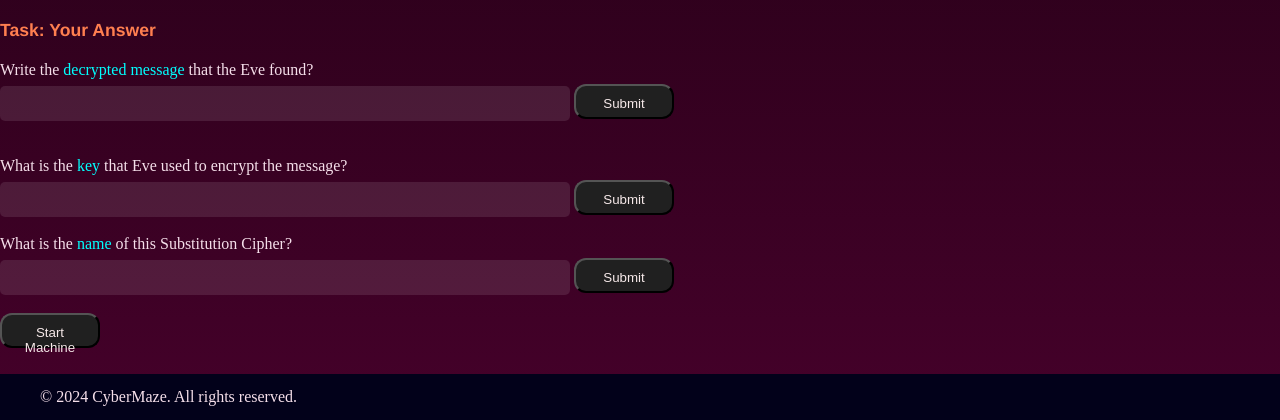
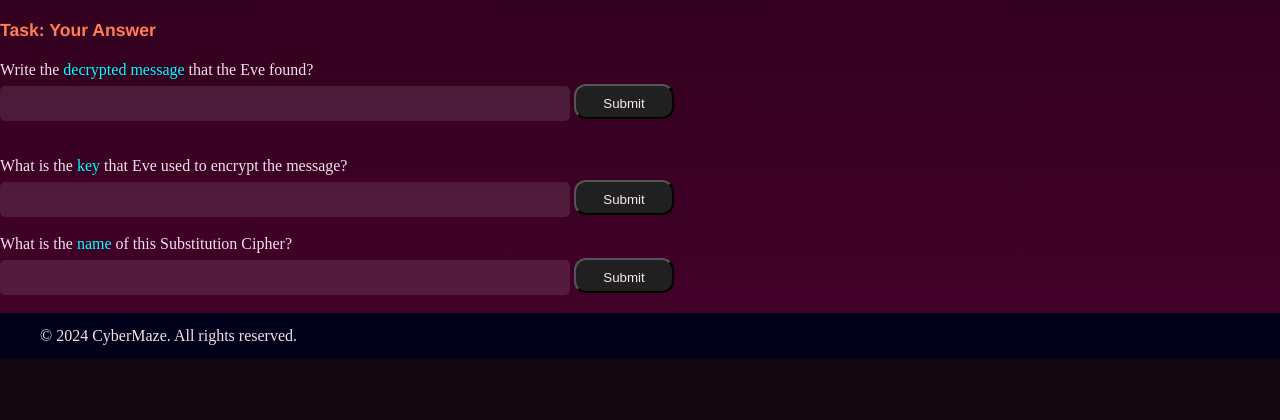
Before and after one commit to Ukasha-Awan/CyberMazeProject, a Django app: page /crypt3 in a window 1280 px wide. Shown: the part 970-1390 px from the top of the page. After the commit the page ends 1329 px from the top, so only its background shows below. Run offline with Django 5.2, Linux system fonts and the light colour scheme; some web fonts are replaced.

Commit message:
slight chnage

```diff
--- a/templates/crypt3.html
+++ b/templates/crypt3.html
@@ -99,9 +99,6 @@
           <span id="task3Result"></span>
         </form>
 
-      <br>
-      <button onclick="startMachine()">Start Machine</button>
-      <br>
 
 
       <div id="mazeCompletion" style="display: none;">
```
